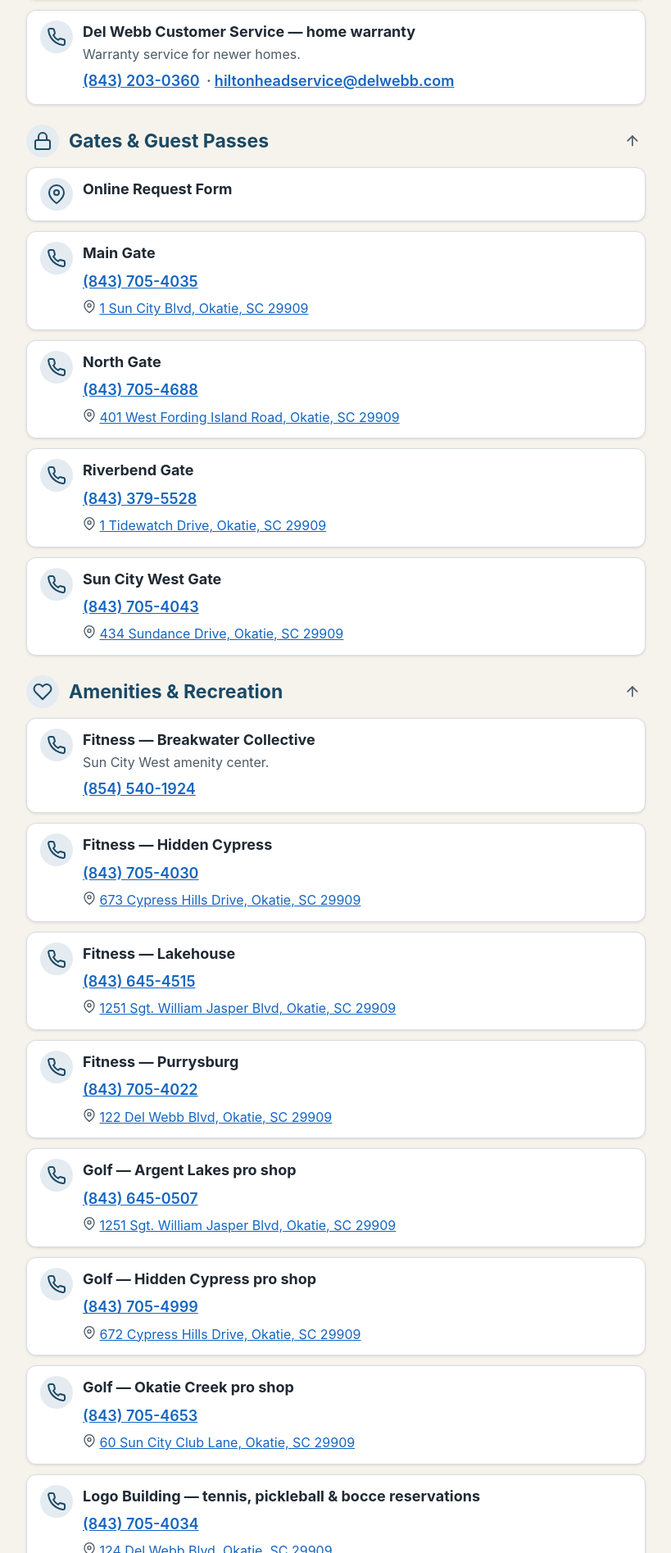
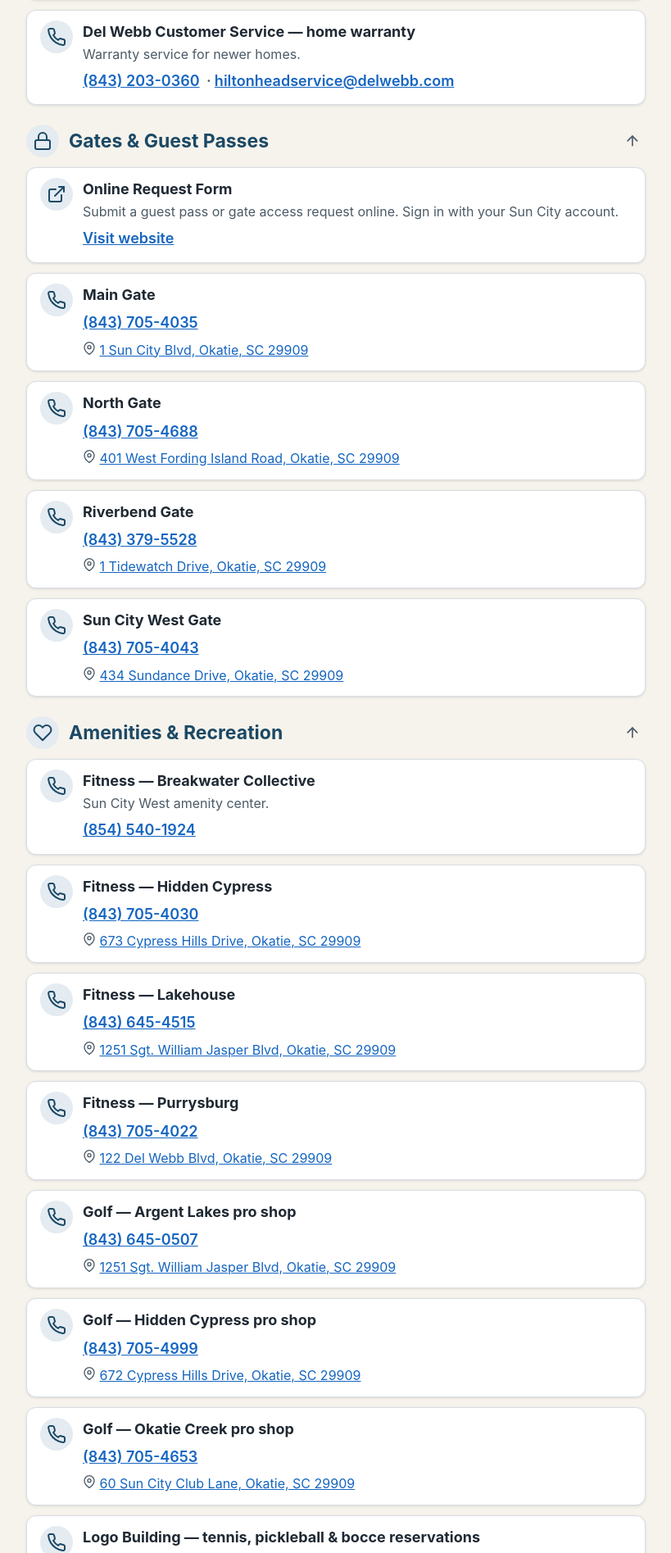
Before and after one commit to rsnyder/schh-info, a Jekyll site: the page built from links/index.html, in a window 1280 px wide. Shown: the part 3035-4930 px from the top of the page at 82% size, without its empty margins (230-1049 px from the left). Built offline with Jekyll 4.4.1, drawn with Linux system fonts in a browser that asks for light colours.

Commit message:
fix url for gate pass link

```diff
--- a/_data/quicklinks.yml
+++ b/_data/quicklinks.yml
@@ -93,7 +93,8 @@
   icon: lock
   links:
     - title: "Online Request Form"
-      website: https://suncityhiltonhead.org/DwellingLive/46134~9514732
+      url: https://suncityhiltonhead.org/DwellingLive/46134~9514732
+      description: "Submit a guest pass or gate access request online. Sign in with your Sun City account."
     - title: "Main Gate"
       phone: "(843) 705-4035"
       address: "1 Sun City Blvd, Okatie, SC 29909"
```
